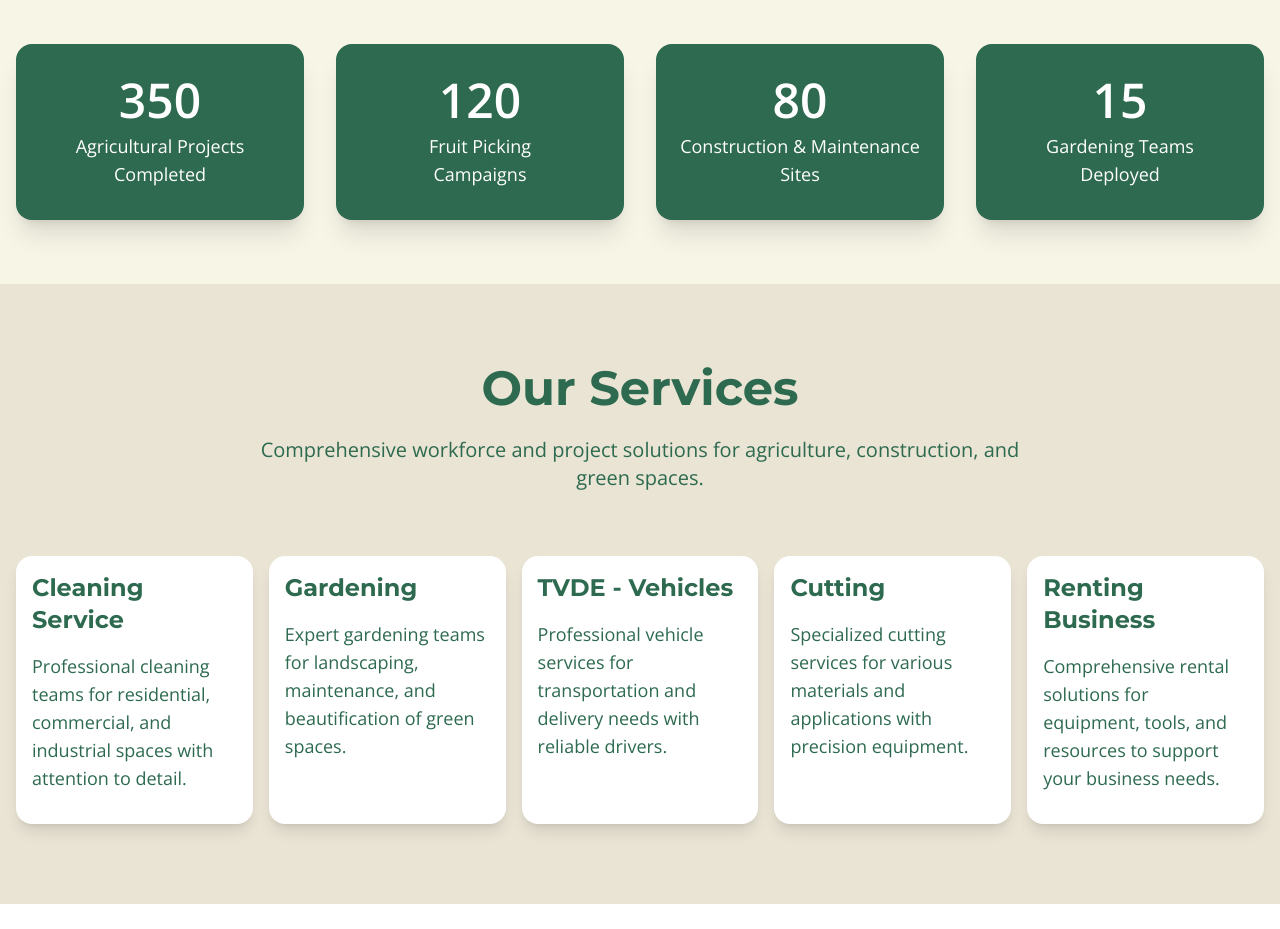
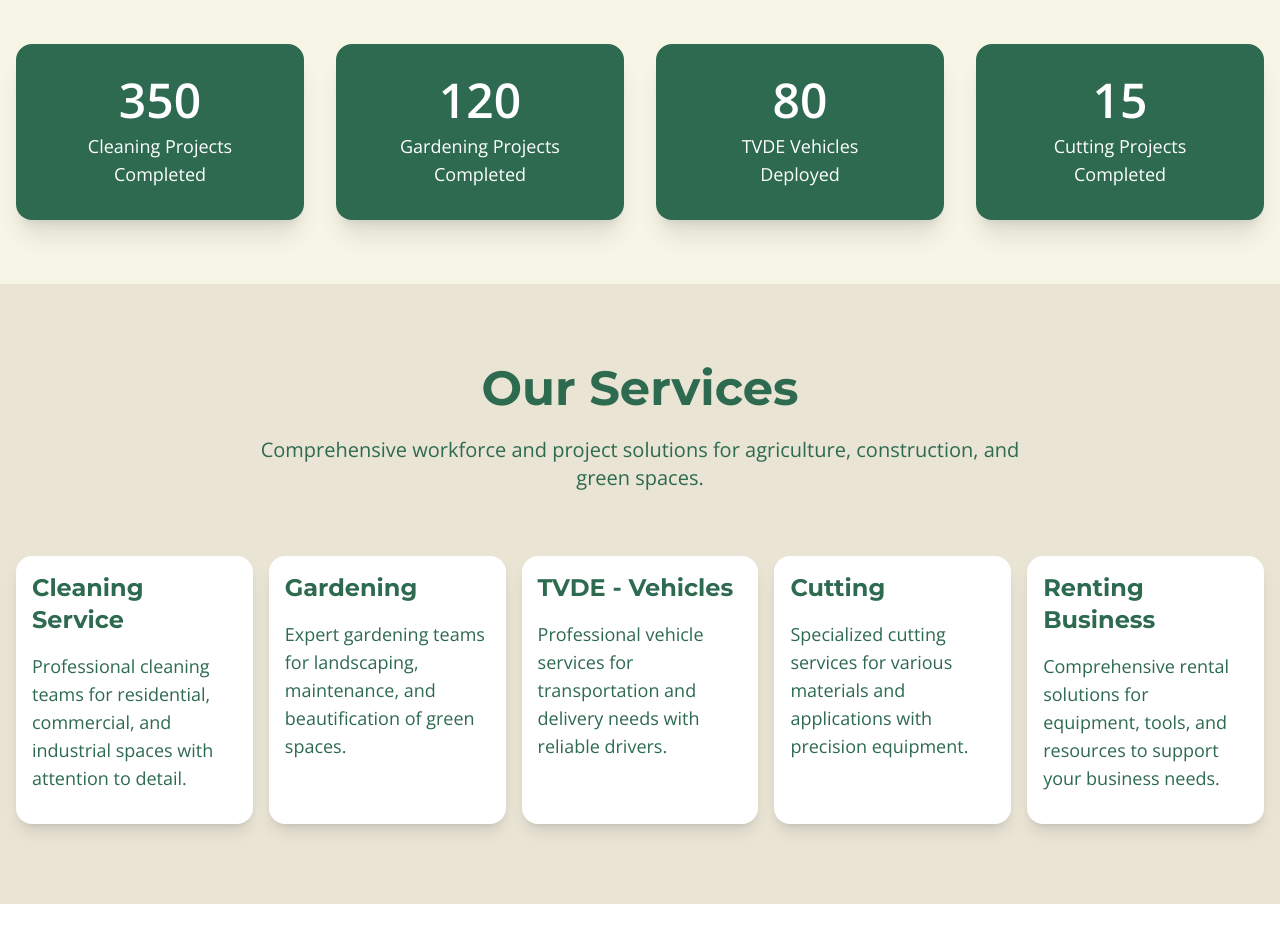
Before and after one commit to prabesh-regmi/agri-recruit, a plain HTML site: page index.html in a window 1280 px wide. Shown: the part 820-1749 px from the top of the page. Drawn offline with nearby package versions, Linux system fonts and the light colour scheme.

Commit message:
add portuguese language support for missing section

```diff
--- a/index.html
+++ b/index.html
@@ -310,19 +310,23 @@
       <div class="grid grid-cols-1 sm:grid-cols-2 md:grid-cols-4 gap-8 text-center">
         <div class="fade-in-up-animate card-box py-8 shadow-xl bg-forest-green text-white">
           <div class="text-5xl font-bold mb-2 countup" data-target="350">0</div>
-          <div class="text-lg">Agricultural Projects<br/> Completed</div>
+          <div class="text-lg" data-en="Cleaning Projects" data-pt="Projetos de Limpeza">Cleaning Projects</div>
+          <div class="text-lg" data-en="Completed" data-pt="Concluídos">Completed</div>
         </div>
         <div class="fade-in-up-animate card-box py-8 shadow-xl bg-forest-green text-white">
           <div class="text-5xl font-bold mb-2 countup" data-target="120">0</div>
-          <div class="text-lg">Fruit Picking <br/> Campaigns</div>
+          <div class="text-lg" data-en="Gardening Projects" data-pt="Projetos de Jardinagem">Gardening Projects</div>
+          <div class="text-lg" data-en="Completed" data-pt="Concluídos">Completed</div>
         </div>
         <div class="fade-in-up-animate card-box py-8 shadow-xl bg-forest-green text-white">
           <div class="text-5xl font-bold mb-2 countup" data-target="80">0</div>
-          <div class="text-lg">Construction & Maintenance <br/> Sites</div>
+          <div class="text-lg" data-en="TVDE Vehicles" data-pt="Veículos TVDE">TVDE Vehicles</div>
+          <div class="text-lg" data-en="Deployed" data-pt="Implantados">Deployed</div>
         </div>
         <div class="fade-in-up-animate card-box py-8 shadow-xl bg-forest-green text-white">
           <div class="text-5xl font-bold mb-2 countup" data-target="15">0</div>
-          <div class="text-lg">Gardening Teams <br/> Deployed</div>
+          <div class="text-lg" data-en="Cutting Projects" data-pt="Projetos de Corte">Cutting Projects</div>
+          <div class="text-lg" data-en="Completed" data-pt="Concluídos">Completed</div>
         </div>
       </div>
     </div>
```
